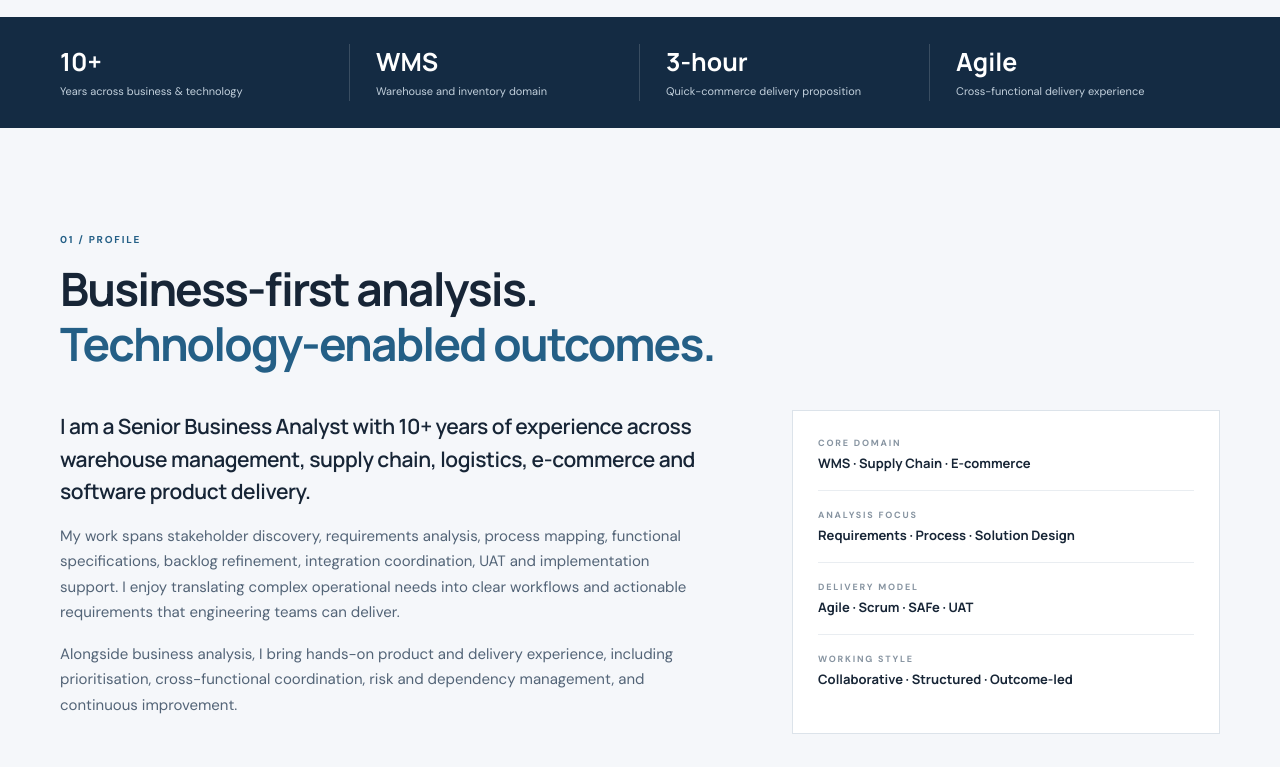
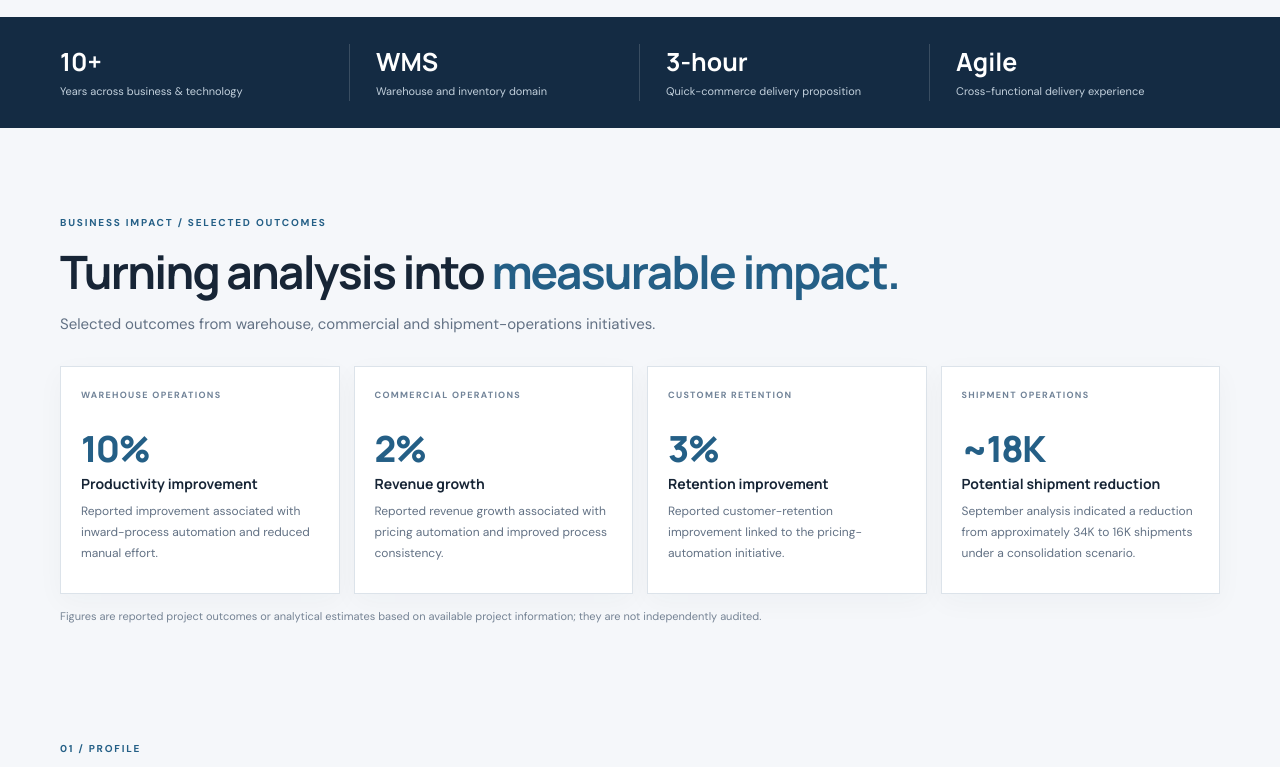
Before and after one commit to joshirahul213/JoshiRahul.github.io, a plain HTML site: page index.html in a window 1280 px wide. Shown: the part 860-1627 px from the top of the page. Drawn offline with Linux system fonts and the light colour scheme.

Commit message:
Add files via upload

```diff
--- a/index.html
+++ b/index.html
@@ -11,7 +11,7 @@
   <link rel="preconnect" href="https://fonts.googleapis.com">
   <link rel="preconnect" href="https://fonts.gstatic.com" crossorigin>
   <link href="https://fonts.googleapis.com/css2?family=DM+Sans:wght@400;500;600;700&family=Manrope:wght@400;500;600;700;800&display=swap" rel="stylesheet">
-  <link rel="stylesheet" href="styles.css?v=4">
+  <link rel="stylesheet" href="styles.css?v=5">
   <script type="application/ld+json">
   {"@context":"https://schema.org","@type":"Person","name":"Rahul Joshi","jobTitle":"Senior Business Analyst","email":"mailto:joshirahul213@gmail.com","address":{"@type":"PostalAddress","addressLocality":"Pune","addressCountry":"IN"},"sameAs":["https://www.linkedin.com/in/rahul-joshiii/","https://github.com/joshirahul213"]}
   </script>
@@ -23,7 +23,7 @@
       <a class="brand" href="#home" aria-label="Rahul Joshi home"><span class="brand-mark">RJ</span><span>RAHUL JOSHI</span></a>
       <button class="menu-toggle" type="button" aria-label="Open navigation" aria-expanded="false" aria-controls="primary-nav"><span></span><span></span><span></span></button>
       <nav class="nav" id="primary-nav" aria-label="Main navigation">
-        <a href="#about">About</a><a href="#expertise">Expertise</a><a href="#experience">Experience</a><a href="#projects">Case studies</a><a href="#credentials">Credentials</a><a class="nav-cta" href="#contact">Contact <span>↗</span></a>
+        <a href="#about">About</a><a href="#highlights">Impact</a><a href="#expertise">Expertise</a><a href="#experience">Experience</a><a href="#projects">Case studies</a><a href="#credentials">Credentials</a><a class="nav-cta" href="#contact">Contact <span>↗</span></a>
       </nav>
     </div>
   </header>
@@ -59,6 +59,22 @@
     </section>
 
     <section class="proof-band" aria-label="Professional highlights"><div class="section-wrap proof-grid"><div><strong>10+</strong><span>Years across business & technology</span></div><div><strong>WMS</strong><span>Warehouse and inventory domain</span></div><div><strong>3-hour</strong><span>Quick-commerce delivery proposition</span></div><div><strong>Agile</strong><span>Cross-functional delivery experience</span></div></div></section>
+
+    <section class="section-wrap highlights-section" id="highlights" aria-labelledby="highlights-title">
+      <div class="section-heading">
+        <div class="section-kicker">BUSINESS IMPACT / SELECTED OUTCOMES</div>
+        <h2 id="highlights-title">Turning analysis into <span>measurable impact.</span></h2>
+        <p>Selected outcomes from warehouse, commercial and shipment-operations initiatives.</p>
+      </div>
+      <div class="highlights-grid">
+        <article class="highlight-card"><span class="highlight-category">WAREHOUSE OPERATIONS</span><strong class="highlight-value">10%</strong><h3>Productivity improvement</h3><p>Reported improvement associated with inward-process automation and reduced manual effort.</p></article>
+        <article class="highlight-card"><span class="highlight-category">COMMERCIAL OPERATIONS</span><strong class="highlight-value">2%</strong><h3>Revenue growth</h3><p>Reported revenue growth associated with pricing automation and improved process consistency.</p></article>
+        <article class="highlight-card"><span class="highlight-category">CUSTOMER RETENTION</span><strong class="highlight-value">3%</strong><h3>Retention improvement</h3><p>Reported customer-retention improvement linked to the pricing-automation initiative.</p></article>
+        <article class="highlight-card"><span class="highlight-category">SHIPMENT OPERATIONS</span><strong class="highlight-value">~18K</strong><h3>Potential shipment reduction</h3><p>September analysis indicated a reduction from approximately 34K to 16K shipments under a consolidation scenario.</p></article>
+      </div>
+      <div class="highlight-footnote">Figures are reported project outcomes or analytical estimates based on available project information; they are not independently audited.</div>
+    </section>
+
 
     <section class="section-wrap section-block" id="about">
       <div class="section-heading"><div class="section-kicker">01 / PROFILE</div><h2>Business-first analysis.<br><span>Technology-enabled outcomes.</span></h2></div>
--- a/styles.css
+++ b/styles.css
@@ -104,3 +104,17 @@
   .profile-intro-copy>span:not(.profile-overline){font-size:12px}
   .profile-intro-copy small{font-size:11px}
 }
+
+
+/* Professional highlights: recruiter-focused business outcomes */
+.highlights-section{padding-top:88px;padding-bottom:12px}
+.highlights-section .section-heading{margin-bottom:28px}
+.highlights-grid{display:grid;grid-template-columns:repeat(4,minmax(0,1fr));gap:14px}
+.highlight-card{min-width:0;min-height:228px;background:#fff;border:1px solid var(--line);padding:22px 20px 21px;display:flex;flex-direction:column;align-items:flex-start;box-shadow:0 8px 26px rgba(26,48,70,.035)}
+.highlight-category{min-height:28px;font:700 9px/1.5 "DM Sans",sans-serif;letter-spacing:1.3px;color:#718398}
+.highlight-value{display:block;margin:12px 0 5px;font:800 36px/1.12 Manrope,sans-serif;letter-spacing:-1.5px;color:var(--blue)}
+.highlight-card h3{font:700 14px/1.4 Manrope,sans-serif;margin:0 0 8px;color:var(--ink)}
+.highlight-card p{font-size:12px;line-height:1.75;color:var(--muted);margin:0}
+.highlight-footnote{margin-top:14px;font-size:11px;line-height:1.6;color:#758394}
+@media(max-width:900px){.highlights-grid{grid-template-columns:repeat(2,minmax(0,1fr))}}
+@media(max-width:680px){.highlights-section{padding-top:66px}.highlights-grid{grid-template-columns:1fr;gap:11px}.highlight-card{min-height:0;padding:19px}.highlight-value{font-size:33px}.highlight-card p{font-size:13px}}
```
